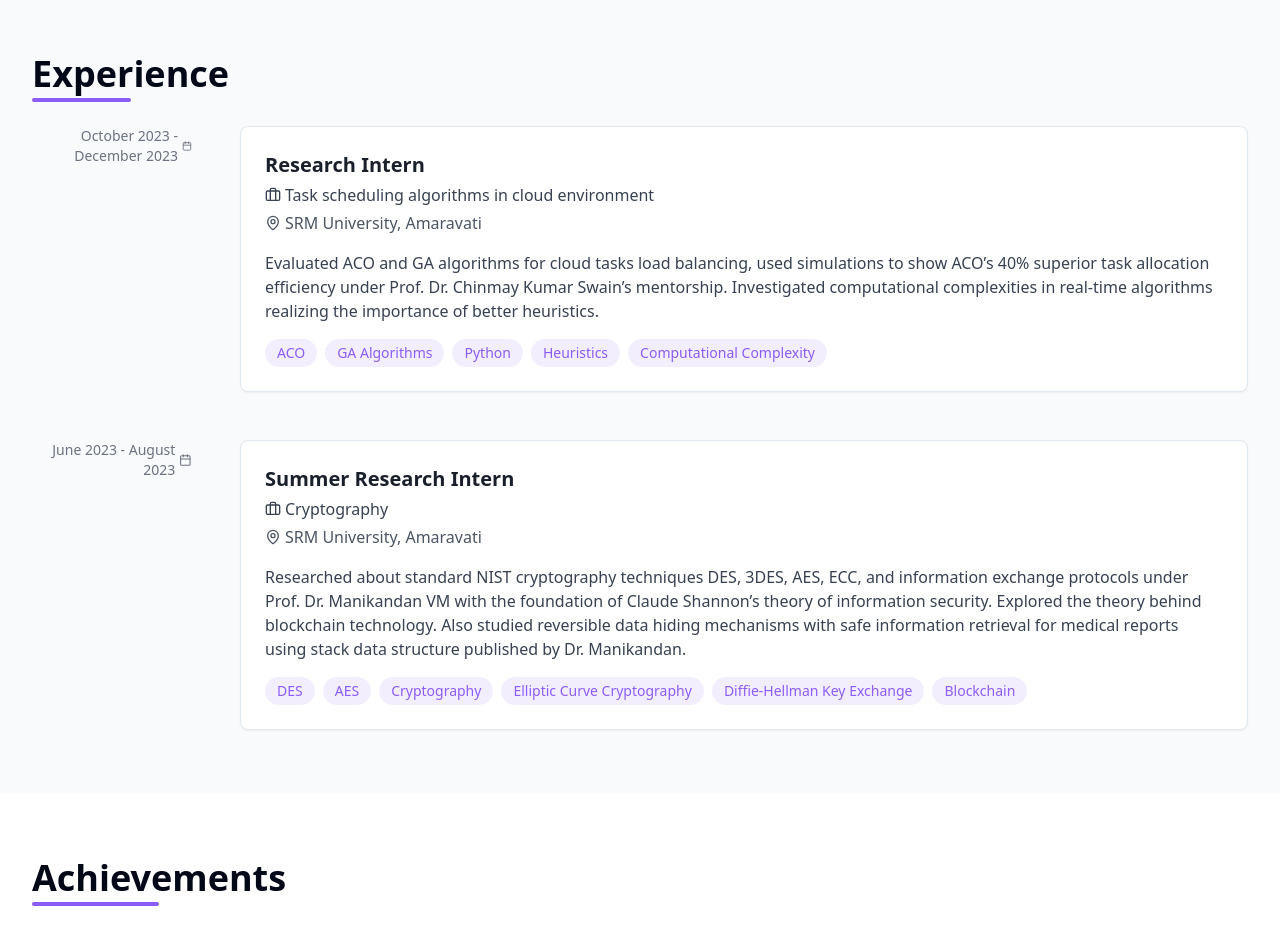
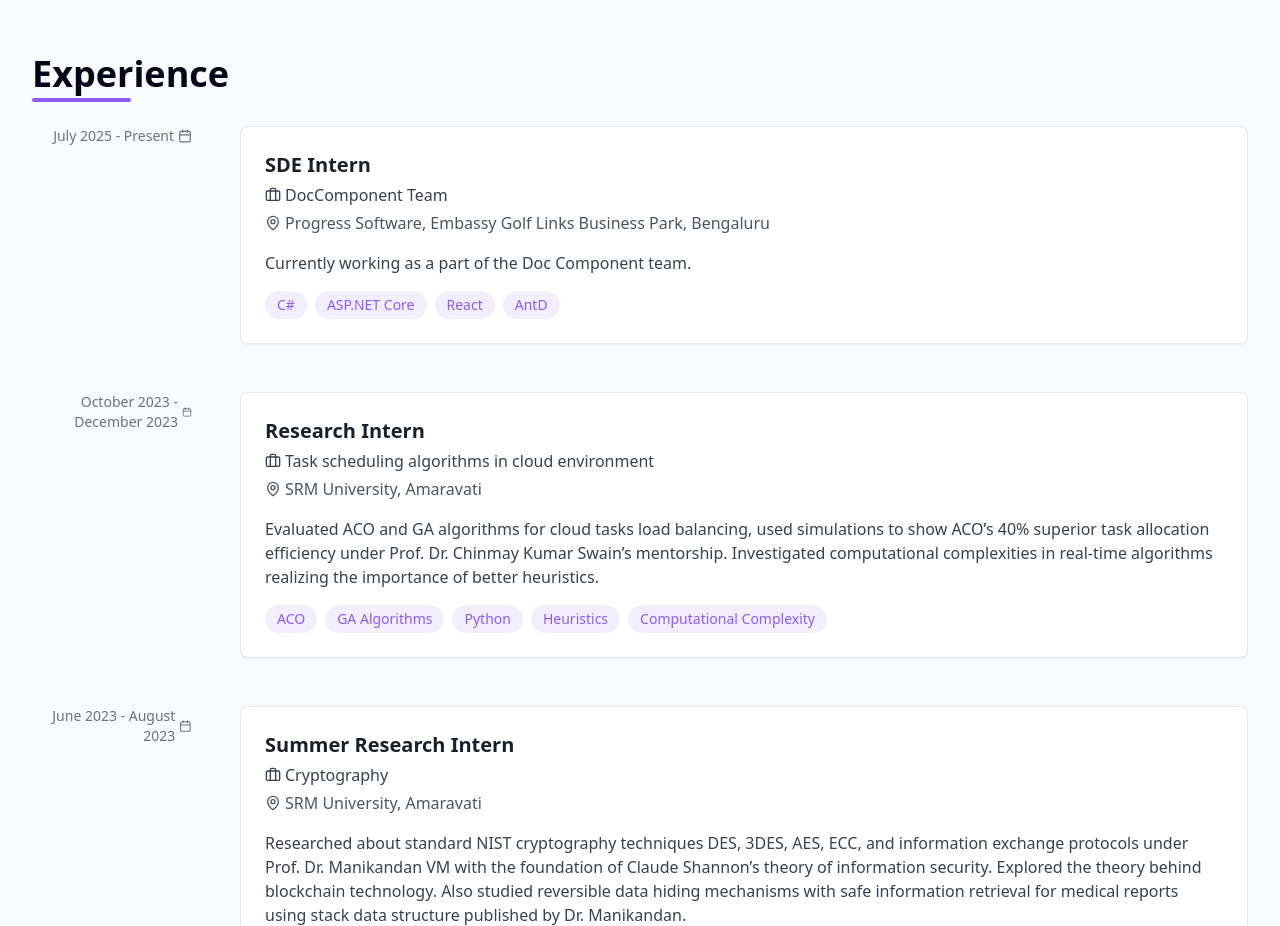
Before and after one commit to Sikindhar/My-Portfolio, a React (Vite) app: page / in a window 1280 px wide. Shown: the part 2540-3466 px from the top of the page. Built offline with nearby package versions, Linux system fonts and the light colour scheme.

Commit message:
Update Experience Section

```diff
--- a/src/components/ExperienceSection.tsx
+++ b/src/components/ExperienceSection.tsx
@@ -3,6 +3,17 @@ import { Briefcase, Calendar, MapPin } from 'lucide-react';
 
 const ExperienceSection = () => {
   const experiences = [
+
+    {
+      role: "SDE Intern",
+      company: "DocComponent Team",
+      period: "July 2025 - Present",
+      location: "Progress Software, Embassy Golf Links Business Park, Bengaluru",
+      description:
+        "Currently working as a part of the Doc Component team. ",
+      skills: ["C#", "ASP.NET Core", "React", "AntD"],
+    },
+
     {
       role: "Research Intern",
       company: "Task scheduling algorithms in cloud environment",
```
